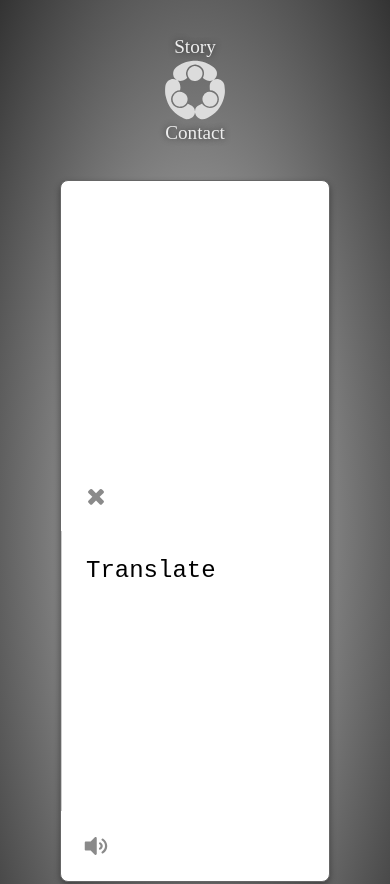
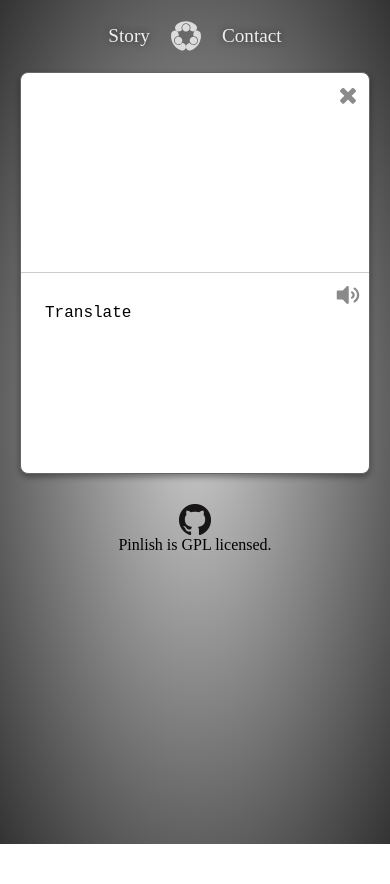
Before and after one commit to jiang-ning/pinlish, a plain HTML site: page index.html in a window 390 px wide. Shown: the top 884 px of the page. After the commit the page ends 844 px from the top, so only its background shows below. Drawn offline with Linux system fonts and the light colour scheme.

Commit message:
sync with site

```diff
--- a/index.html
+++ b/index.html
@@ -1,7 +1,7 @@
 <html>
     <head>
         <title>Pinlish</title>
-        <meta name="viewport" content="width=device-width, initial-scale=1.0">
+        <meta name="viewport" content="width=device-width, user-scalable=no">
         <link rel="stylesheet" href="/style/style.css">
         <script type="module" src="/script/main.js" async></script>
     </head>
@@ -12,15 +12,19 @@
     </header>
     <body>
         <section>
+            <div class="wrap-l">
                 <textarea id="english" autocorrect="off" spellcheck="false" maxlength="500" autofocus></textarea>
                 <button id="close" title="Clear">
                     <svg t="1621181084306" class="icon close" viewBox="0 0 1024 1024" version="1.1" xmlns="http://www.w3.org/2000/svg" p-id="3366"><path d="M851.428571 755.428571q0 22.857143-16 38.857143l-77.714285 77.714286q-16 16-38.857143 16t-38.857143-16l-168-168-168 168q-16 16-38.857143 16t-38.857143-16l-77.714285-77.714286q-16-16-16-38.857143t16-38.857142l168-168-168-168q-16-16-16-38.857143t16-38.857143l77.714285-77.714286q16-16 38.857143-16t38.857143 16l168 168 168-168q16-16 38.857143-16t38.857143 16l77.714285 77.714286q16 16 16 38.857143t-16 38.857143l-168 168 168 168q16 16 16 38.857142z" p-id="3367"></path></svg>
                 </button>
+            </div>
+            <div class="wrap-r">
                 <textarea id="pinlish" readonly>Translate</textarea>
                 <button id="listen">
                     <svg t="1621180635274" class="icon volume" viewBox="0 0 1024 1024" version="1.1" xmlns="http://www.w3.org/2000/svg" p-id="1197"><path d="M462.06 142.1L284.12 320H80c-26.52 0-48 21.48-48 48v288c0 26.5 21.48 48 48 48h204.12l177.94 177.9c30.06 30.06 81.94 8.94 81.94-33.94V176.04c0-42.92-51.92-63.96-81.94-33.94zM992 512c0-127.06-64.12-243.88-171.54-312.48-22.38-14.28-52.06-7.64-66.24 14.92s-7.56 52.42 14.82 66.72C848.54 331.94 896 418.22 896 512s-47.46 180.06-126.96 230.84c-22.38 14.28-29 44.14-14.82 66.72 13.02 20.72 42.24 30.28 66.24 14.92C927.88 755.88 992 639.06 992 512z m-283.54-153.74c-23.16-12.66-52.38-4.32-65.22 18.9-12.78 23.22-4.32 52.4 18.9 65.22C687.96 456.56 704 483.26 704 512c0 28.76-16.04 55.44-41.84 69.62-23.22 12.82-31.68 42-18.9 65.22 12.86 23.32 42.1 31.6 65.22 18.9 56.46-31.1 91.54-90 91.54-153.76s-35.08-122.64-91.56-153.72z" p-id="1198"></path></svg>
                     <svg t="1621180963026" class="icon stop" viewBox="0 0 1024 1024" version="1.1" xmlns="http://www.w3.org/2000/svg" p-id="2558"><path d="M864 64H160C107 64 64 107 64 160v704c0 53 43 96 96 96h704c53 0 96-43 96-96V160c0-53-43-96-96-96z" p-id="2559"></path></svg>
                 </button>
+            </div>
         </section>
     </body>
     <footer>
--- a/style/style.css
+++ b/style/style.css
@@ -67,6 +67,10 @@ footer {
     margin: 60px auto;
     text-align: center;
 }
+.wrap-l, .wrap-r {
+    display: flex;
+    flex: auto;
+}
 #pinlish {
     border-left: 1px solid #ccc;
 }
@@ -94,14 +98,6 @@ footer {
 .icon.active path {
     fill: #333;
 }
-@keyframes playing {
-    from {
-        transform: rotate(0deg);
-    }
-    to {
-        transform: rotate(360deg);
-    }
-}
 section.story, section.contact {
     padding: 30px;
     font-size: 21px;
@@ -124,3 +120,43 @@ section.story .author p {
 section.contact p {
     width: 100%;
 }
+@keyframes playing {
+    from {
+        transform: rotate(0deg);
+    }
+    to {
+        transform: rotate(360deg);
+    }
+}
+@media (max-width: 500px){
+    img {
+        margin: 0 20px;
+        width: 32px;
+        height: 32px;
+    }
+    header {
+        margin: 20px;
+    }
+    section {
+        margin: 0 20px;
+    }
+    button {
+        width: 20px;
+        height: 20px;
+        position: absolute;
+        right: 24px;
+    }
+    footer {
+        margin: 30px auto;
+    }
+    textarea {
+        min-height: 200px;
+        font-size: 1rem;
+    }
+    textarea#english {
+        border-bottom: 1px solid #ccc;
+    }
+    textarea#pinlish {
+        border-left: none;
+    }
+}
```
Also changed, not shown: contact.html (+1 -1 lines), story.html (+2 -2 lines). Lines whose indentation alone changed are shown as unchanged.
